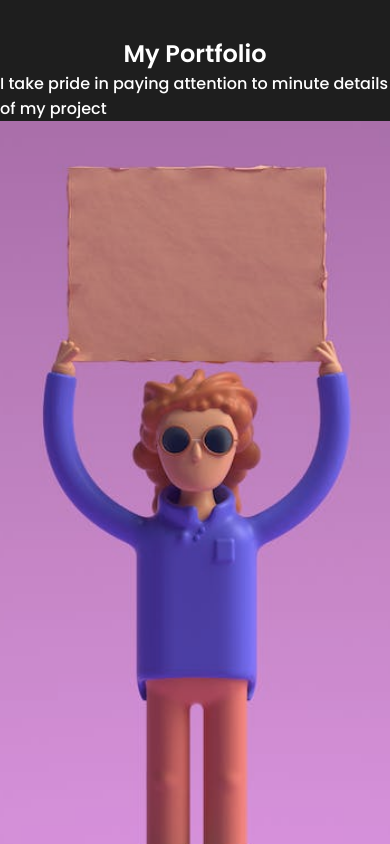
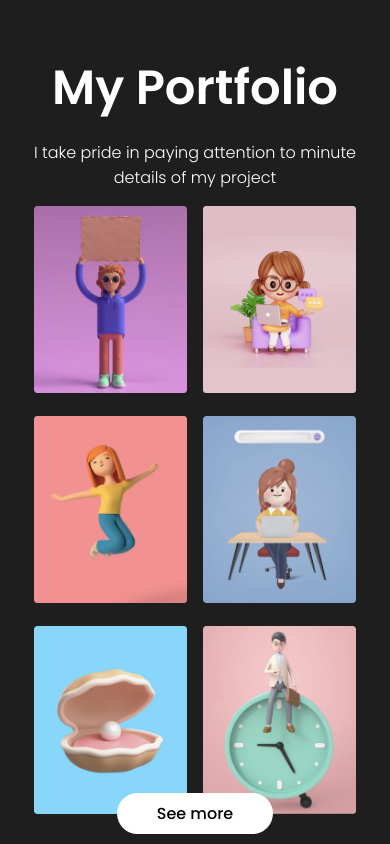
Before and after one commit to PiyushChavan24/portfolio, a React (Create React App) app: page / in a window 390 px wide. Shown: the part 1540-2384 px from the top of the page. Built offline with nearby package versions, Linux system fonts and the light colour scheme.

Commit message:
third commit

```diff
--- a/src/App.js
+++ b/src/App.js
@@ -9,7 +9,7 @@
       <Intro/>
       <Skills/>
       <Works/>
-      <Intro/>
+
     </div>
   );
 }
--- a/src/components/works/works.css
+++ b/src/components/works/works.css
@@ -9,4 +9,47 @@
  flex-direction: column;
  align-items: center;
  justify-content: center;
+ text-align: center;
+ padding: 0 1rem;
 }
+.worksTitle {
+ margin: 1rem 0;
+ font-size: 3rem;
+}
+.worksDesc {
+ font-weight: 300;
+ font-size: 1rem;
+ max-width: 45rem;
+}
+
+.worksImgs {
+ display: flex;
+ align-items: center;
+ justify-content: center;
+ flex-wrap: wrap;
+ width: 100vw;
+ max-width: 65rem;
+}
+.worksImg {
+ object-fit: cover;
+ height: 20rem;
+ margin: 0.5rem;
+}
+.workBtn {
+ margin: 25rem 0;
+
+ padding: 0.5rem 2.5rem;
+ font-size: 1rem;
+
+ border: none;
+ border-radius: 2rem;
+
+ background: #fff;
+ cursor: pointer;
+}
+
+@media screen and (max-width: 585px) {
+ .worksImg {
+  height: 48vw;
+ }
+}
--- a/src/components/works/works.js
+++ b/src/components/works/works.js
@@ -8,9 +8,9 @@
 import Portfolio6 from "../../assets/portfolio-6.png"
 const works = () => {
   return (
-	<div>
+
 	  <section id='works'>
-		<h2 className='workstitle'>My Portfolio</h2>
+		<h2 className='worksTitle'>My Portfolio</h2>
 		<span className='worksDesc'>I take pride in paying attention to minute details of my project</span>
 		<div className='worksImg'>
 			<img src={Portfolio1} alt='portfolio1' className='worksImg'/>
@@ -20,8 +20,10 @@
 			<img src={Portfolio5} alt='5' className='worksImg'/>
 			<img src={Portfolio6} alt='6' className='worksImg'/>
 		</div>
+		<button className='workBtn'>See more</button>
 	  </section>
-	</div>
+
+
   )
 }
 
```
